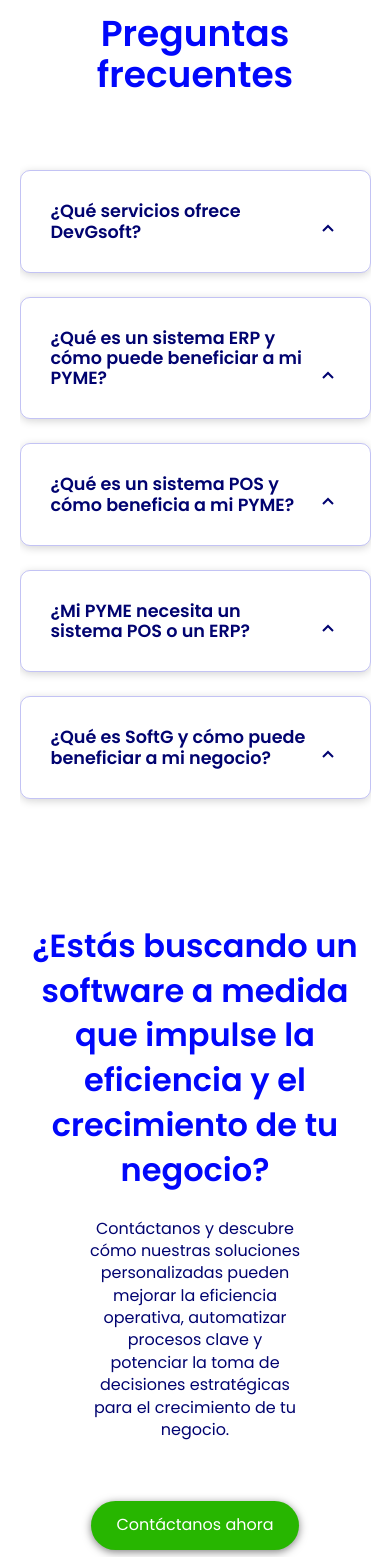
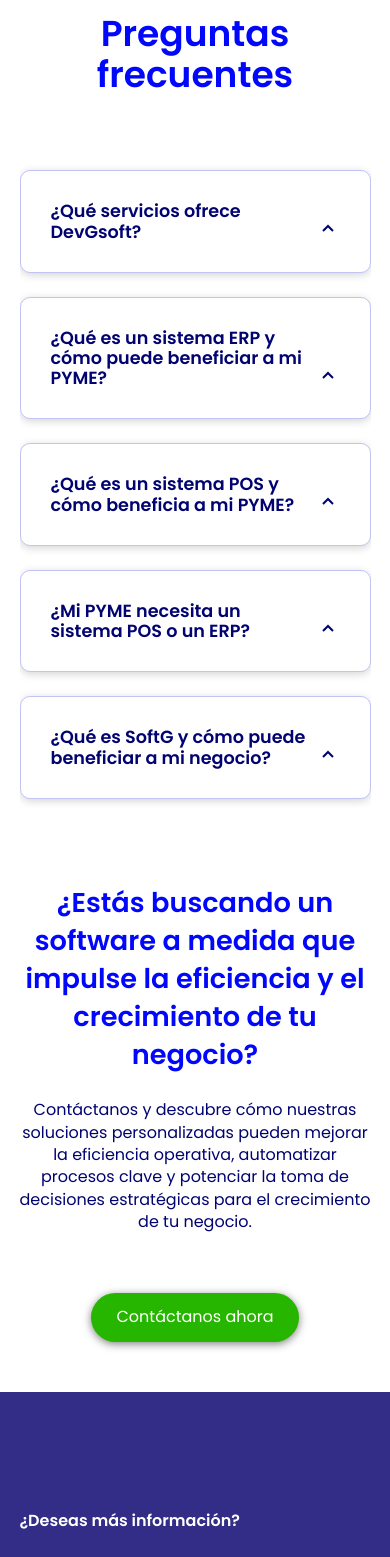
Before and after one commit to FranciscoMoralesSanchez/devgsoft, a plain HTML site: page DevGSoft/index.html in a window 390 px wide. Shown: the part 5900-7457 px from the top of the page. Drawn offline with Linux system fonts and the light colour scheme.

Commit message:
fin media queries 600px

```diff
--- a/DevGSoft/css/estilos.css
+++ b/DevGSoft/css/estilos.css
@@ -1935,6 +1935,30 @@
   .subtitle__testimony{
     font-size: 1.8rem;
   }
-
-
-}
+  /*seccion de PREGUNTAS*/
+
+  .questions__container {
+    background-color: #ffffff;
+    padding-bottom: 60px;
+  }
+
+  .questions__copy{
+      width: 100%;
+  }
+
+  .subtitle_llamado_a_la_accion{
+    font-size: 1.7rem;          /* Tamaño de la fuente */
+
+  }
+
+  .footer__container{
+    flex-wrap: wrap;
+  }
+
+  .footer__title{
+    margin-top: 70px;
+  }
+
+
+
+}
```
